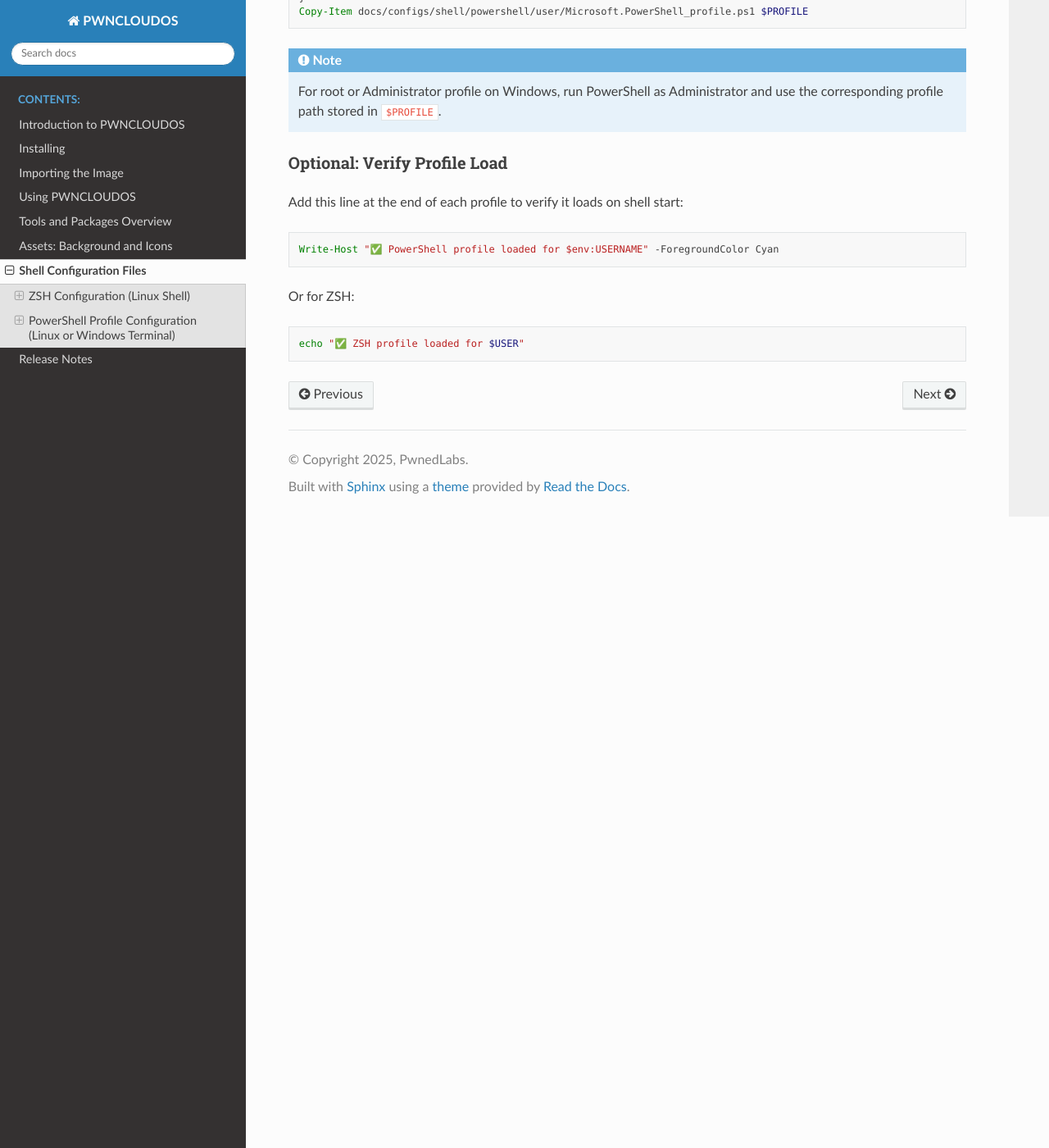
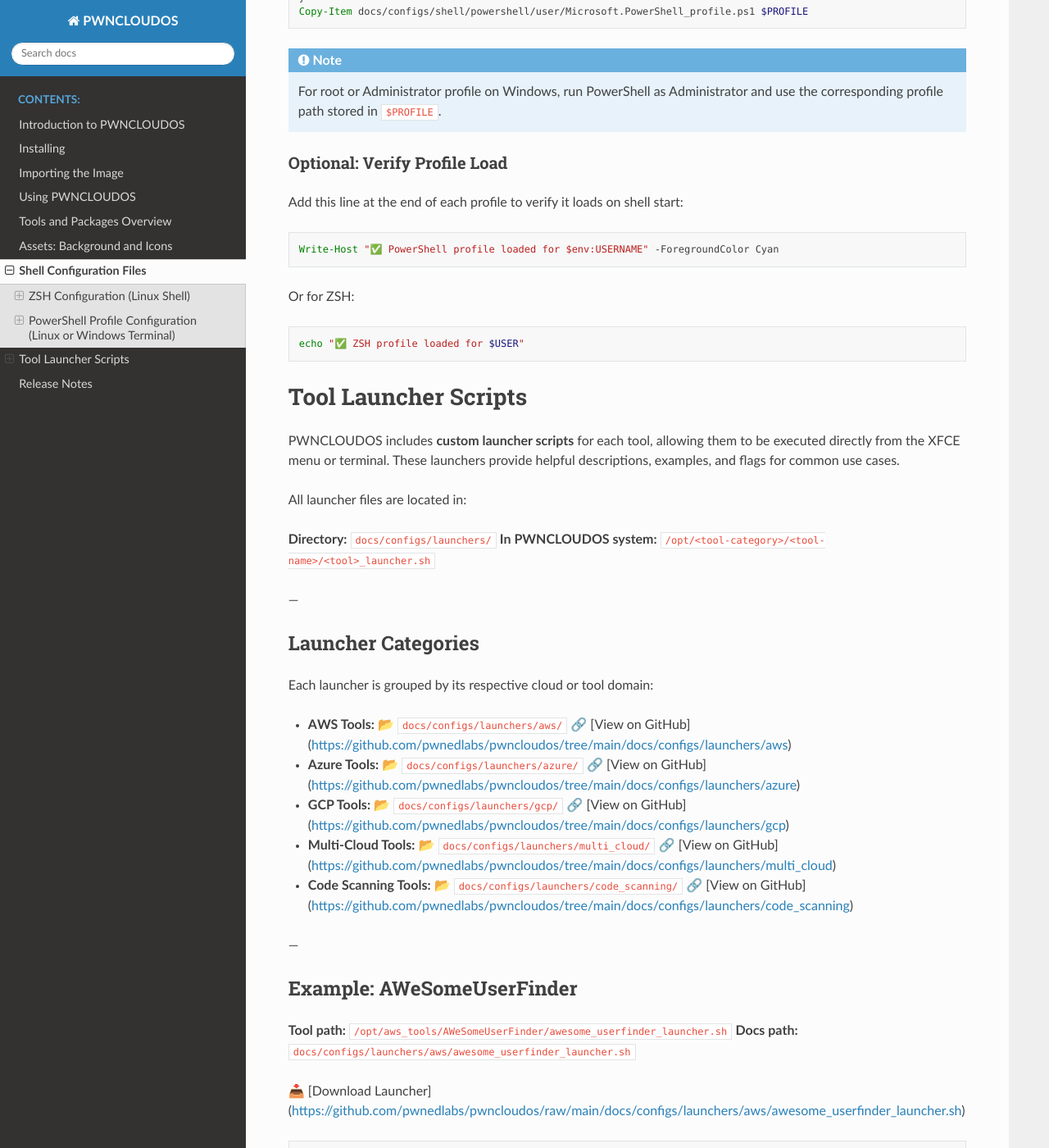
Before and after one commit to pwnedlabs/pwncloudos, a Sphinx documentation site: the page built from docs/configs.rst, in a window 1280 px wide and 1400 px high, scrolled down 2085 px. Shown: the whole window at 82% size. Built offline with Sphinx 7.4.7 and the Read the Docs theme 3.1.0, drawn with Linux system fonts in a browser that asks for light colours; some of the changed text lies outside the part shown.

Commit message:
Update configs.rst

```diff
--- a/docs/configs.rst
+++ b/docs/configs.rst
@@ -115,3 +115,78 @@
 .. code-block:: zsh
 
    echo "✅ ZSH profile loaded for $USER"
+
+Tool Launcher Scripts
+=====================
+
+PWNCLOUDOS includes **custom launcher scripts** for each tool, allowing them to be executed directly from the XFCE menu or terminal. These launchers provide helpful descriptions, examples, and flags for common use cases.
+
+All launcher files are located in:
+
+**Directory:** ``docs/configs/launchers/``
+**In PWNCLOUDOS system:** ``/opt/<tool-category>/<tool-name>/<tool>_launcher.sh``
+
+---
+
+Launcher Categories
+-------------------
+
+Each launcher is grouped by its respective cloud or tool domain:
+
+- **AWS Tools:**
+  📂 ``docs/configs/launchers/aws/``
+  🔗 [View on GitHub](https://github.com/pwnedlabs/pwncloudos/tree/main/docs/configs/launchers/aws)
+
+- **Azure Tools:**
+  📂 ``docs/configs/launchers/azure/``
+  🔗 [View on GitHub](https://github.com/pwnedlabs/pwncloudos/tree/main/docs/configs/launchers/azure)
+
+- **GCP Tools:**
+  📂 ``docs/configs/launchers/gcp/``
+  🔗 [View on GitHub](https://github.com/pwnedlabs/pwncloudos/tree/main/docs/configs/launchers/gcp)
+
+- **Multi-Cloud Tools:**
+  📂 ``docs/configs/launchers/multi_cloud/``
+  🔗 [View on GitHub](https://github.com/pwnedlabs/pwncloudos/tree/main/docs/configs/launchers/multi_cloud)
+
+- **Code Scanning Tools:**
+  📂 ``docs/configs/launchers/code_scanning/``
+  🔗 [View on GitHub](https://github.com/pwnedlabs/pwncloudos/tree/main/docs/configs/launchers/code_scanning)
+
+---
+
+Example: AWeSomeUserFinder
+--------------------------
+
+**Tool path:** ``/opt/aws_tools/AWeSomeUserFinder/awesome_userfinder_launcher.sh``
+**Docs path:** ``docs/configs/launchers/aws/awesome_userfinder_launcher.sh``
+
+📥 [Download Launcher](https://github.com/pwnedlabs/pwncloudos/raw/main/docs/configs/launchers/aws/awesome_userfinder_launcher.sh)
+
+.. code-block:: bash
+
+   #!/bin/zsh
+   echo -e "\nAWeSomeUserFinder Tool"
+   echo -e "Usage example:"
+   echo -e "> python3 AWeSomeUserFinder.py -f -ak <accesskey> -sk <secretkey> ..."
+
+This launcher provides an overview, usage examples, and links to documentation when launched via the XFCE app menu.
+
+---
+
+How to Use or Create a Launcher
+-------------------------------
+
+1. **Write a bash/zsh launcher script** that:
+   - Prints a description, usage, examples, and references.
+   - Runs the main tool if desired.
+
+2. **Place it in the appropriate tool directory:**
+   - For Example: /opt/aws_tools/<tool>/<tool>_launcher.sh
+
+
+---
+
+💡 Pro Tip:
+You can explore and download all launchers from this GitHub directory:
+🔗 https://github.com/pwnedlabs/pwncloudos/tree/main/docs/configs/launchers
```
